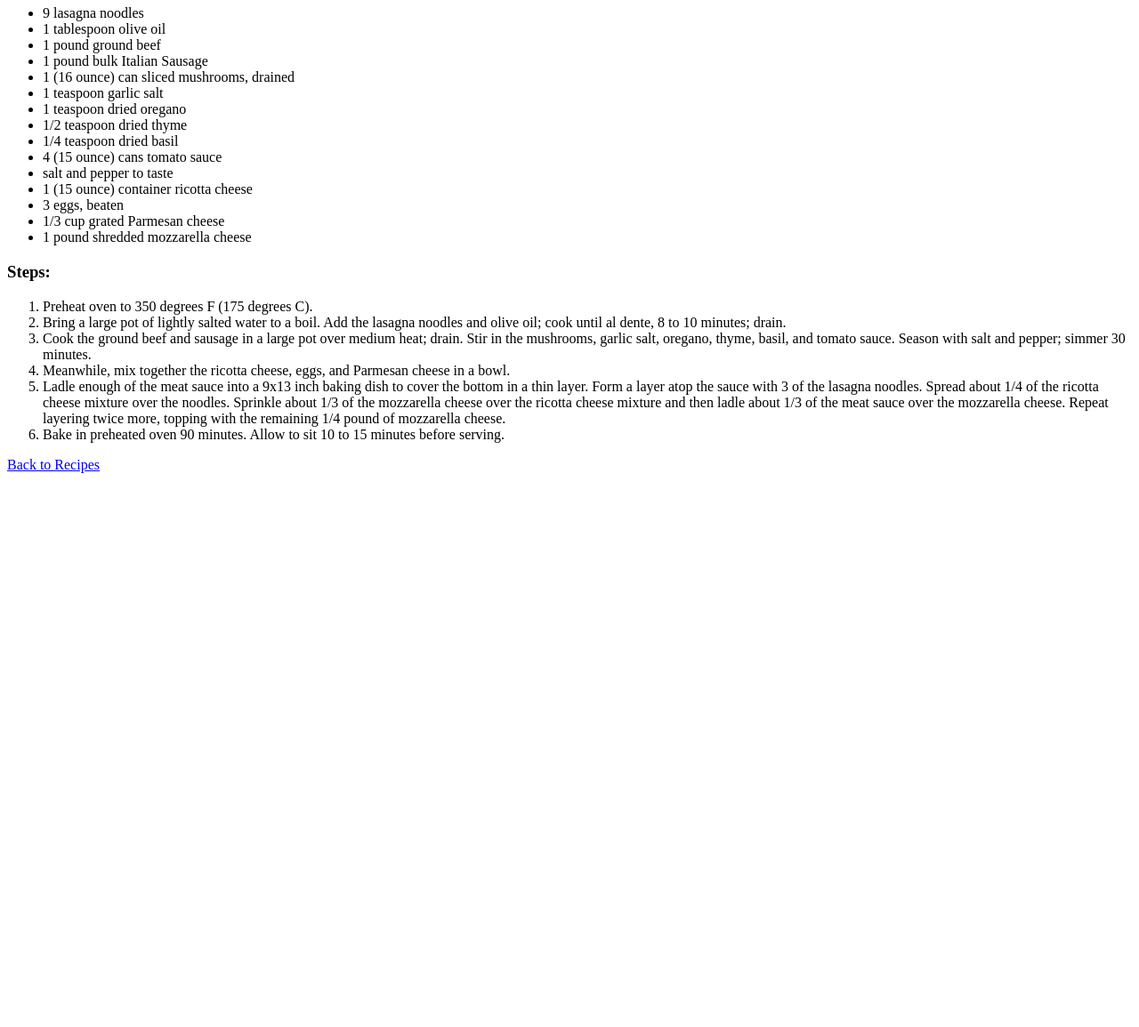
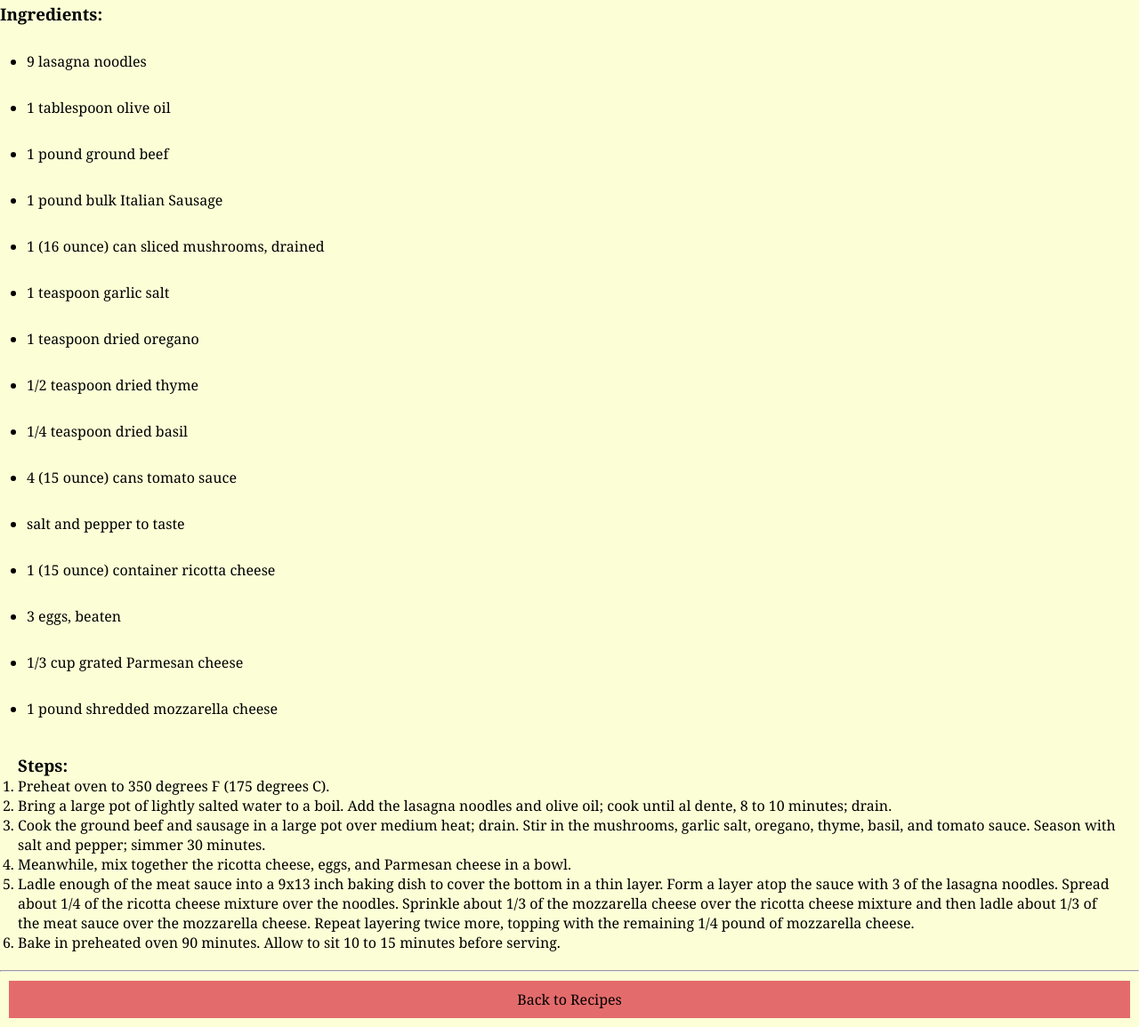
Before and after one commit to ShohruzE/odin-recipes, a plain HTML site: page recipes/lasagna.html in a window 1280 px wide. Shown: the part 634-1789 px from the top of the page at 89% size. Before the commit the page ends 1182 px from the top, so only its background shows below. Drawn offline with Linux system fonts and the light colour scheme.

Commit message:
Add footer and classes for organization and legibility

```diff
--- a/recipes/lasagna.html
+++ b/recipes/lasagna.html
@@ -5,12 +5,15 @@
     <meta http-equiv="X-UA-Compatible" content="IE=edge">
     <meta name="viewport" content="width=device-width, initial-scale=1.0">
     <title>Odin Recipes | Lasagna</title>
+
+    <link rel = "stylesheet", href = "../styles.css">
+
+
 </head>
 <body>
     <h1>Classic Lasagna</h1>
 
-
-    <img src = "https://th.bing.com/th/id/R.1d5dde9b0d0ce19c99608ad92744dda2?rik=GWAgl7A%2bg44YXA&riu=http%3a%2f%2fwallpapersdsc.net%2fwp-content%2fuploads%2f2016%2f09%2fLasagna-Pictures.jpg&ehk=OWsK1QuoJXt0WiL1Z%2fDM77T%2bv4Nyr0QjpC%2b%2fPKhXXo4%3d&risl=&pid=ImgRaw&r=0"
+    <div class = "intro"><img src = "https://th.bing.com/th/id/R.1d5dde9b0d0ce19c99608ad92744dda2?rik=GWAgl7A%2bg44YXA&riu=http%3a%2f%2fwallpapersdsc.net%2fwp-content%2fuploads%2f2016%2f09%2fLasagna-Pictures.jpg&ehk=OWsK1QuoJXt0WiL1Z%2fDM77T%2bv4Nyr0QjpC%2b%2fPKhXXo4%3d&risl=&pid=ImgRaw&r=0"
         alt = "YUMMY Lasagna" width = "500">
 
         <p>Lasagna is the name of one of the oldest and best-known pasta shapes. It is usually rectangular or ribbon shaped, thicker than tagliatelle, made from a dough based on
@@ -21,7 +24,10 @@
         <p>The tradition of lasagna originated in Emilia Romagna, and from there it has become one of the symbols of Italian cuisine throughout the world. Abroad, lasagne alla
         bolognese, made with béchamel and meat sauce, is well known. The Neapolitan version of this recipe includes among its ingredients tomato sauce, mozzarella, meatballs
         and Roman ricotta cheese. In Liguria, pesto is used as a sauce, while in Venice the sauce is replaced with red radicchio. The lasagna you eat depends on where you are.</p>
+    </div>
 
+
+    <div class = "ingredients">
         <h3>Ingredients:</h3>
         <ul>
             <li>9 lasagna noodles</li>
@@ -40,7 +46,10 @@
             <li>1/3 cup grated Parmesan cheese</li>
             <li>1 pound shredded mozzarella cheese</li>
         </ul>
+    </div>
 
+
+    <div class = "steps">
         <h3>Steps:</h3>
 
         <ol>
@@ -54,7 +63,15 @@
                 about 1/3 of the meat sauce over the mozzarella cheese. Repeat layering twice more, topping with the remaining 1/4 pound of mozzarella cheese.</li>
             <li>Bake in preheated oven 90 minutes. Allow to sit 10 to 15 minutes before serving.</li>
         </ol>
+    </div>
 
+    <hr>
+
+    <footer>
         <p><a href = "../index.html">Back to Recipes</a></p>
+    </footer>
+
+
+
 </body>
 </html>
```
Lines whose indentation alone changed are shown as unchanged.
